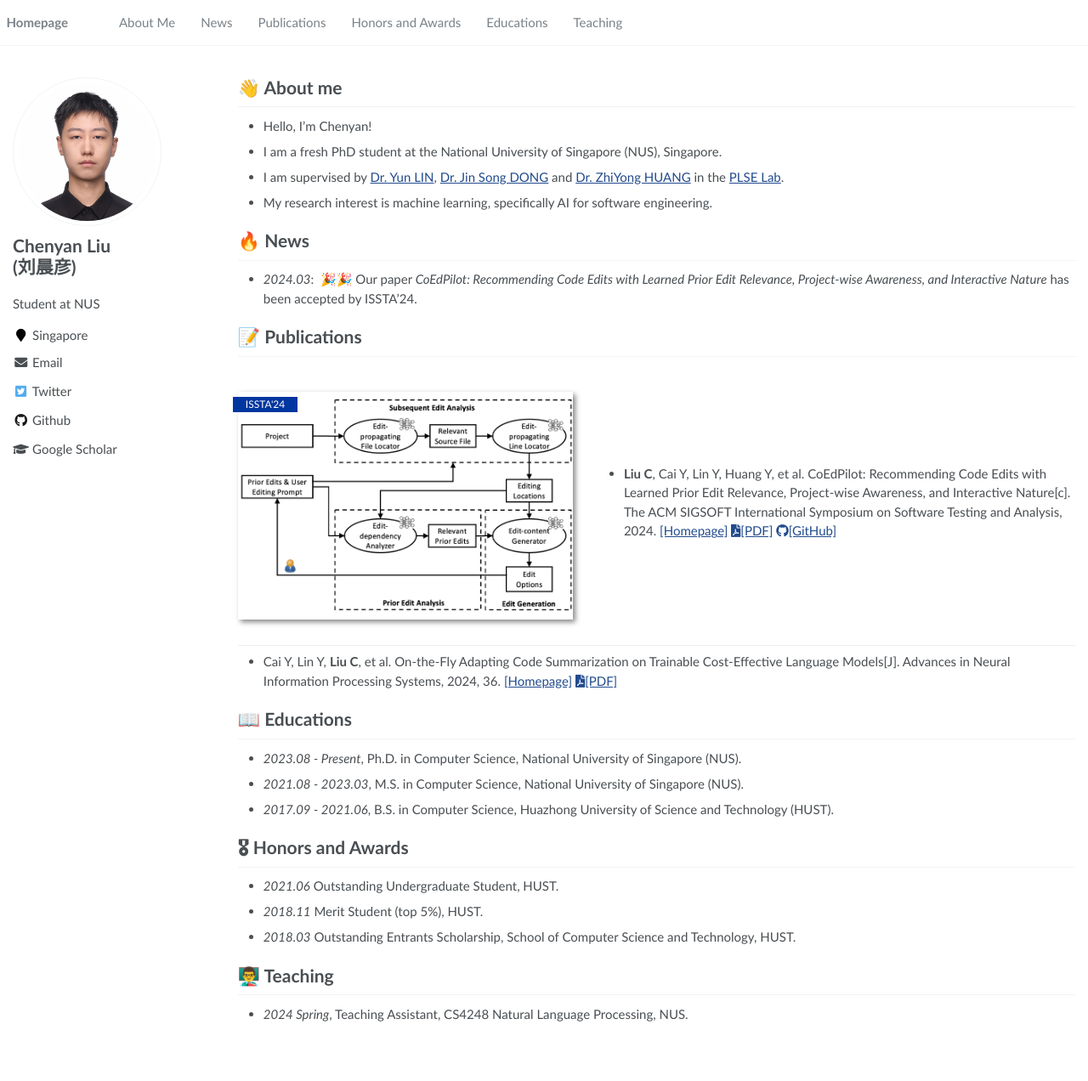
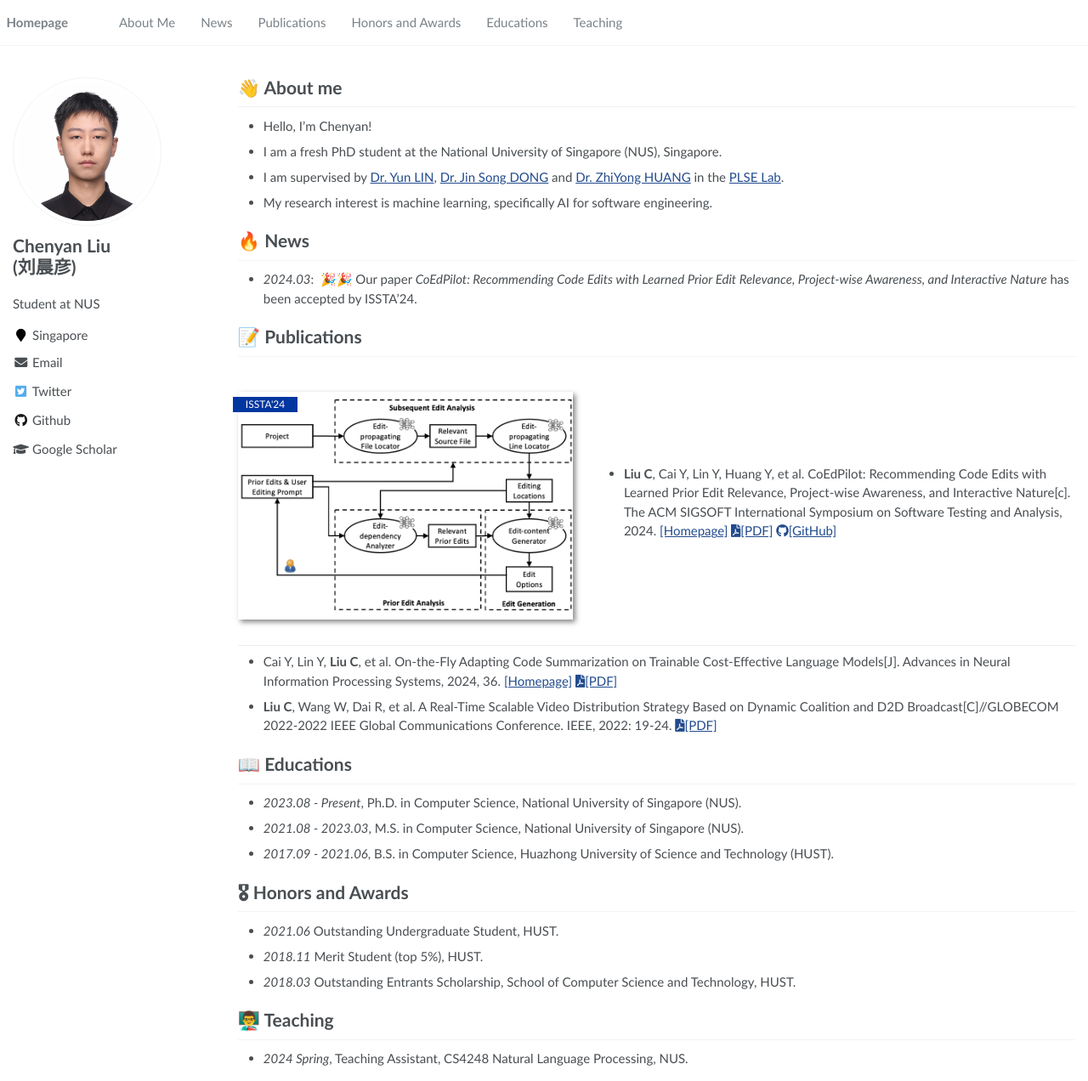
Before and after one commit to chenyan1999/chenyan1999.github.io, a Jekyll site: the page built from _pages/about.md, in a window 1280 px wide and 1272 px high. Shown: the whole window at 85% size. Built offline with Jekyll 4.4.1, drawn with Linux system fonts in a browser that asks for light colours.

Commit message:
left 1 paper

```diff
--- a/_pages/about.md
+++ b/_pages/about.md
@@ -42,6 +42,8 @@ redirect_from:
 <a href='https://sites.google.com/view/adacom23/home'>[Homepage]</a>
 <a href='https://proceedings.neurips.cc/paper_files/paper/2023/file/b16e6de5fbbdcb2df237aa66b302bc17-Paper-Conference.pdf'><i class="fa fa-file-pdf"></i>[PDF]</a>
 
+- **Liu C**, Wang W, Dai R, et al. A Real-Time Scalable Video Distribution Strategy Based on Dynamic Coalition and D2D Broadcast[C]//GLOBECOM 2022-2022 IEEE Global Communications Conference. IEEE, 2022: 19-24.
+<a href='https://ieeexplore.ieee.org/document/10001625'><i class="fa fa-file-pdf"></i>[PDF]</a>
 
 # 📖 Educations
 - *2023.08 - Present*, Ph.D. in Computer Science, National University of Singapore (NUS).
```
